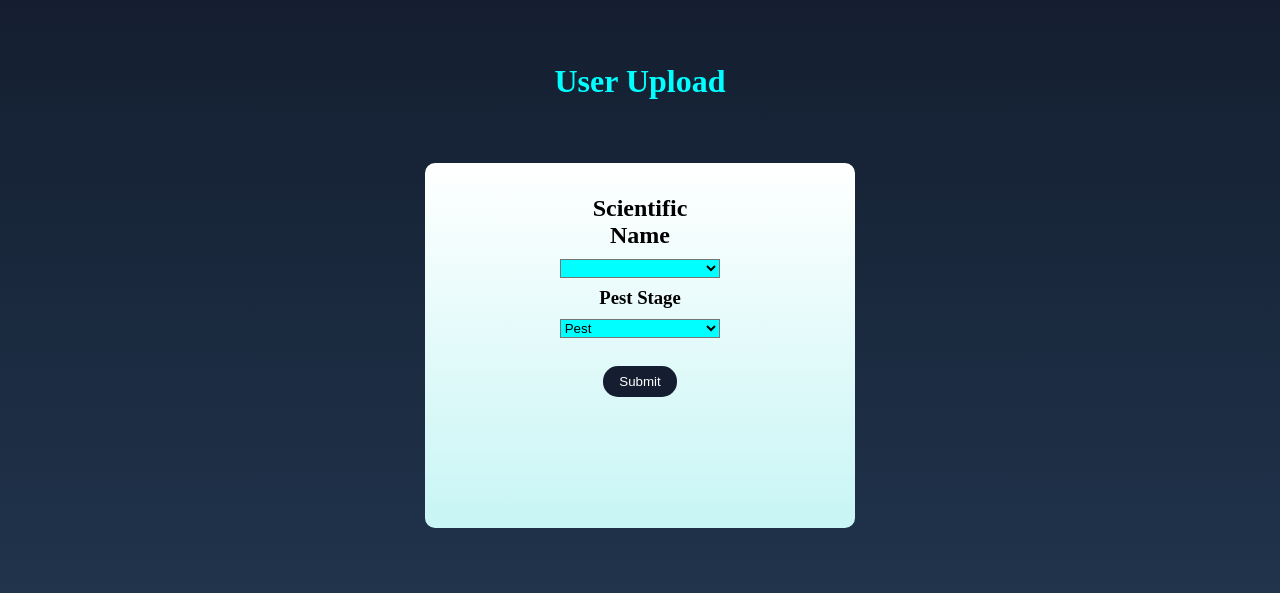
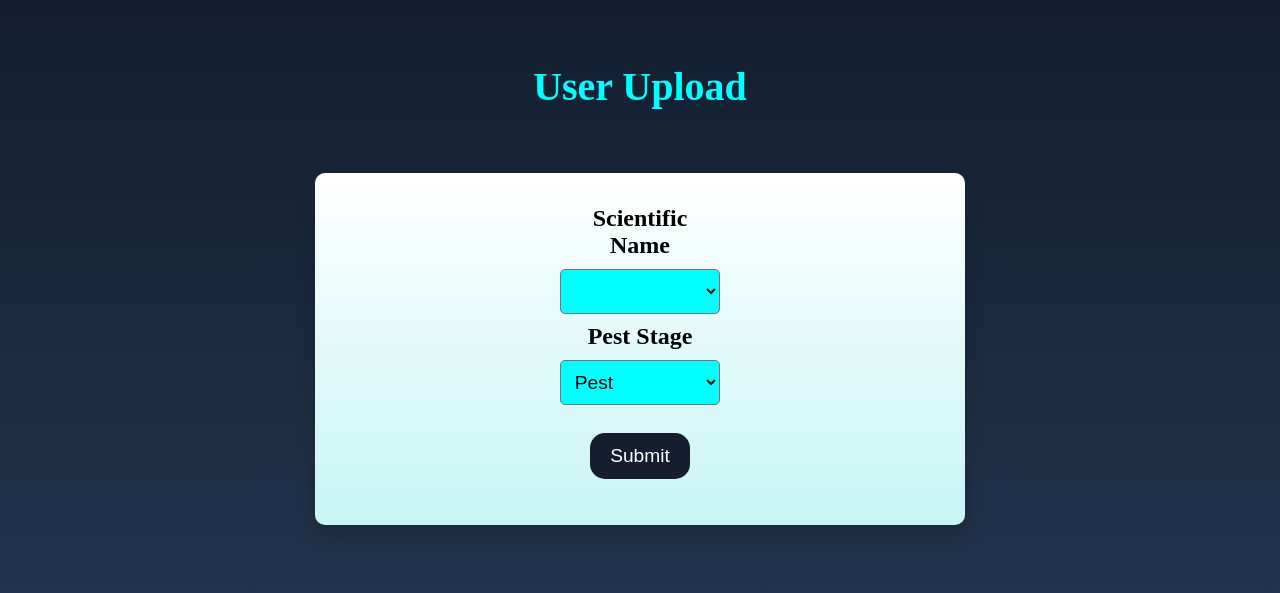
Before and after one commit to Satya-Sreekar/Image-repository, a PHP site: page /U2.php in a window 1280 px wide. Shown: the top 593 px of the page. Run offline with PHP 8.4, Linux system fonts and the light colour scheme; a user stored in the database is signed in; data that the repository does not hold is empty.

Commit message:
Compatability

```diff
--- a/U2.css
+++ b/U2.css
@@ -1,52 +1,63 @@
+/* adjust font sizes to be relative to the viewport */
 html
 {
     background:linear-gradient(#141e30, #243b55);
-    height: 100%;
+    font-size: 16px;
 }
 h1
 {
-    margin: 5%;
+    margin: 5% 0;
     color: aqua;
+    font-size: 2.5em;
 }
+
+/* make select element fill its container */
 select
 {
     width: 100%;
     background-color: aqua;
+    box-sizing: border-box; /* include padding and border in width */
+    padding: 10px;
+    border-radius: 5px;
+    font-size: 1.2em;
 }
+
 h2,h3
 {
     margin: 1%;
+    font-size: 1.5em;
 }
+
+/* make submit button more responsive */
 input[type=submit]
-    {
+{
     background-color: #141e30;
-    border-radius:15px;
+    border-radius: 15px;
     border: none;
     color: white;
-    padding: 8px 16px;
+    padding: 12px 20px;
     margin-top: 20px;
     text-decoration: none;
     cursor: pointer;
-    }
+    font-size: 1.2em;
+    transition: background-color 0.2s, color 0.2s;
+}
 input[type=submit]:hover
-    {
+{
     background-color: #243b55;
-    border-radius:15px;
-    border: none;
-    color: rgb(64,0,32);
-    padding: 8px 16px;
-    text-decoration: none;
-    cursor: pointer;
-    margin-top: 20px;
+    color: rgb(64, 0, 32);
+}
 
-    }
+/* adjust box size and position */
 #box {
     position: relative;
     text-align: center;
     padding: 2%;
-    width: 30%;
-    height: 40%;
+    width: 80%;
+    max-width: 600px;
+    height: auto;
     margin: 20px auto;
-    background:linear-gradient(white,rgb(200, 245, 245));
+    background:linear-gradient(white, rgb(200, 245, 245));
     border-radius: 10px;
+    box-shadow: 0 10px 20px 0 rgba(0,0,0,0.15);
 }
```
Also changed, not shown: User.css (+8 -8 lines).
